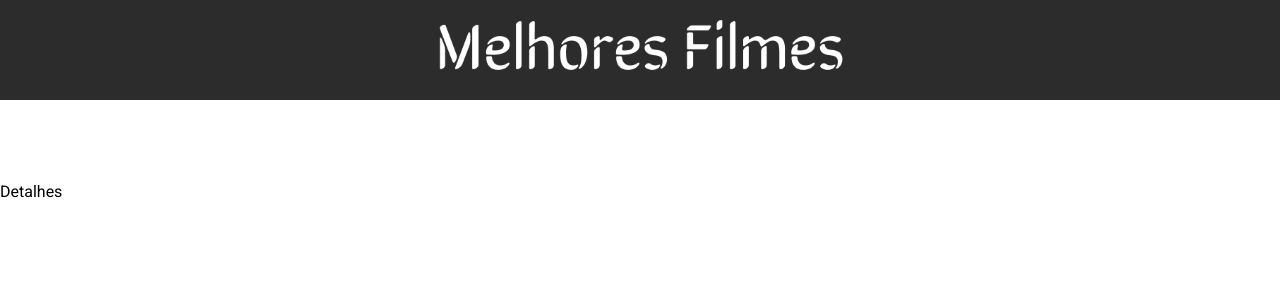
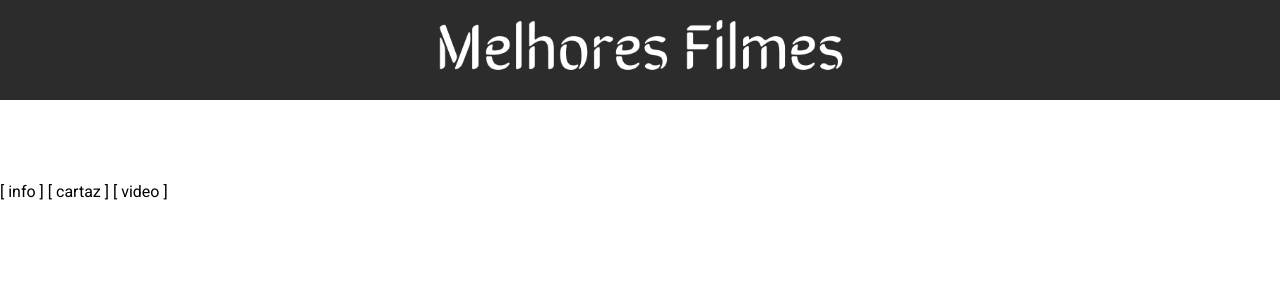
Before and after one commit to besopmac/cubos-academy-test, a React (Vite) app: page /details in a window 1280 px wide. Shown: the top 300 px of the page. Built offline with nearby package versions, Linux system fonts and the light colour scheme.

Commit message:
feat(component): creating the grid component on GlobalStyles

```diff
--- a/src/globalStyles.ts
+++ b/src/globalStyles.ts
@@ -56,3 +56,5 @@ export const Container = styled.div`
     padding: 30px;
   }
 `;
+
+export const Grid = styled.main``;
--- a/src/pages/Details.tsx
+++ b/src/pages/Details.tsx
@@ -1,11 +1,13 @@
 import { Header } from '../components/Header';
-import { Wrapper, Container } from '../globalStyles';
+import { Wrapper, Container, Grid } from '../globalStyles';
 
 export function Details() {
   return (
     <Wrapper>
       <Header />
-      <Container>Detalhes</Container>
+      <Container>
+        <Grid>[ info ] [ cartaz ] [ video ]</Grid>
+      </Container>
     </Wrapper>
   );
 }
```
